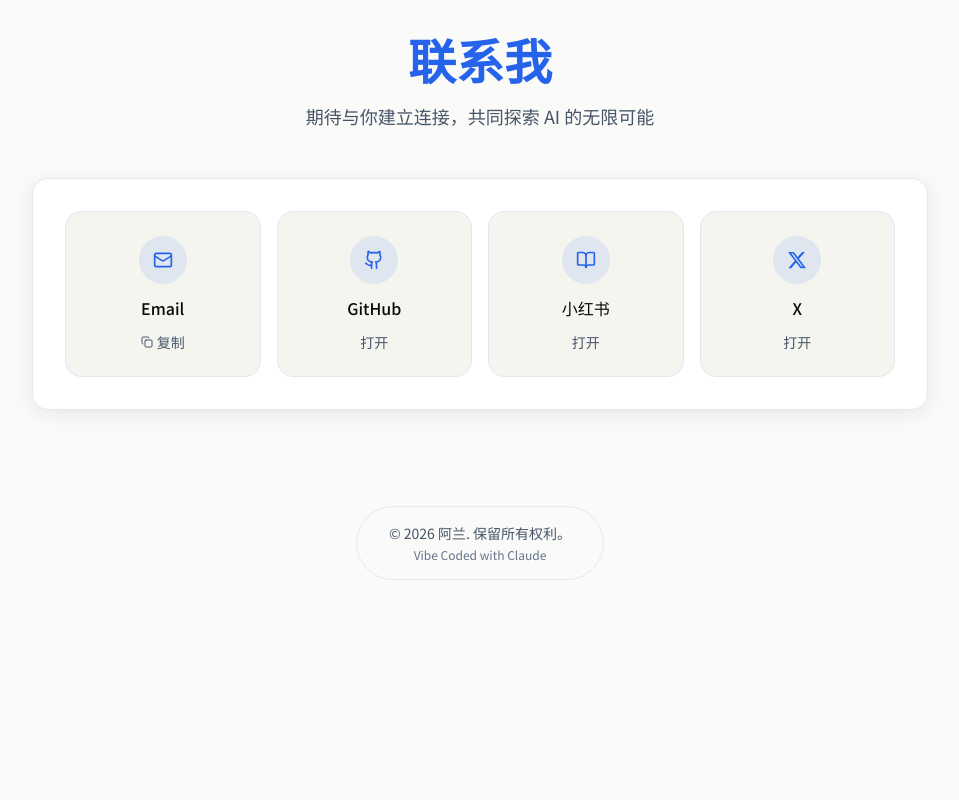
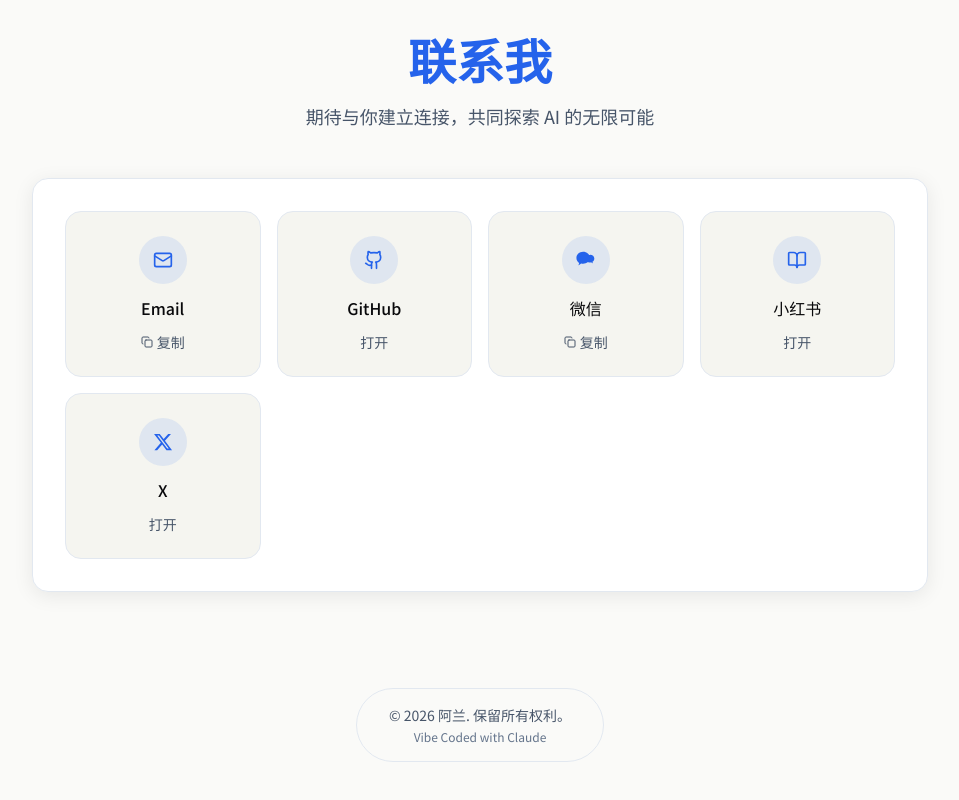
Before and after one commit to Icey-Lan/alan-portfolio, a Next.js app: page / in a window 1280 px wide. Shown: the part 3206-4006 px from the top of the page, without its empty margins (160-1119 px from the left). Before the commit the page ends 3882 px from the top, so only its background shows below. Built offline with nearby package versions, Linux system fonts and the light colour scheme.

Commit message:
feat: 添加微信联系方式到联系页面

```diff
--- a/src/components/Contact.tsx
+++ b/src/components/Contact.tsx
@@ -8,6 +8,13 @@
 const XIcon = () => (
     <svg viewBox="0 0 24 24" fill="currentColor" className="w-5 h-5">
         <path d="M18.244 2.25h3.308l-7.227 8.26 8.502 11.24H16.17l-5.214-6.817L4.99 21.75H1.68l7.73-8.835L1.254 2.25H8.08l4.713 6.231zm-1.161 17.52h1.833L7.084 4.126H5.117z" />
+    </svg>
+);
+
+// 微信图标
+const WeChatIcon = () => (
+    <svg viewBox="0 0 24 24" fill="currentColor" className="w-5 h-5">
+        <path d="M8.5 2C4.08 2 0.5 5.36 0.5 9.5c0 2.44 1.27 4.62 3.25 6.05.04.54-.53 1.84-.71 2.45-.06.2.14.36.3.25 1-.68 2.46-1.63 2.91-1.93.7.17 1.45.28 2.25.28 4.42 0 8-3.36 8-7.5S12.92 2 8.5 2zM16.5 6c-2.76 0-5 2.01-5 4.5 0 2.49 2.24 4.5 5 4.5.57 0 1.12-.11 1.62-.3.31.25 1.25.86 1.94 1.33.1.07.24-.04.2-.18-.12-.41-.5-1.28-.48-1.64 1.35-.97 2.22-2.43 2.22-4.08 0-2.49-2.24-4.5-5-4.5z" />
     </svg>
 );
 
@@ -32,6 +39,12 @@
         value: "github.com/Icey-Lan",
         action: "link",
         link: "https://github.com/Icey-Lan",
+    },
+    {
+        icon: <WeChatIcon />,
+        label: "微信",
+        value: "ALanCanbebetter",
+        action: "copy",
     },
     {
         icon: <BookOpen className="w-5 h-5" />,
```
